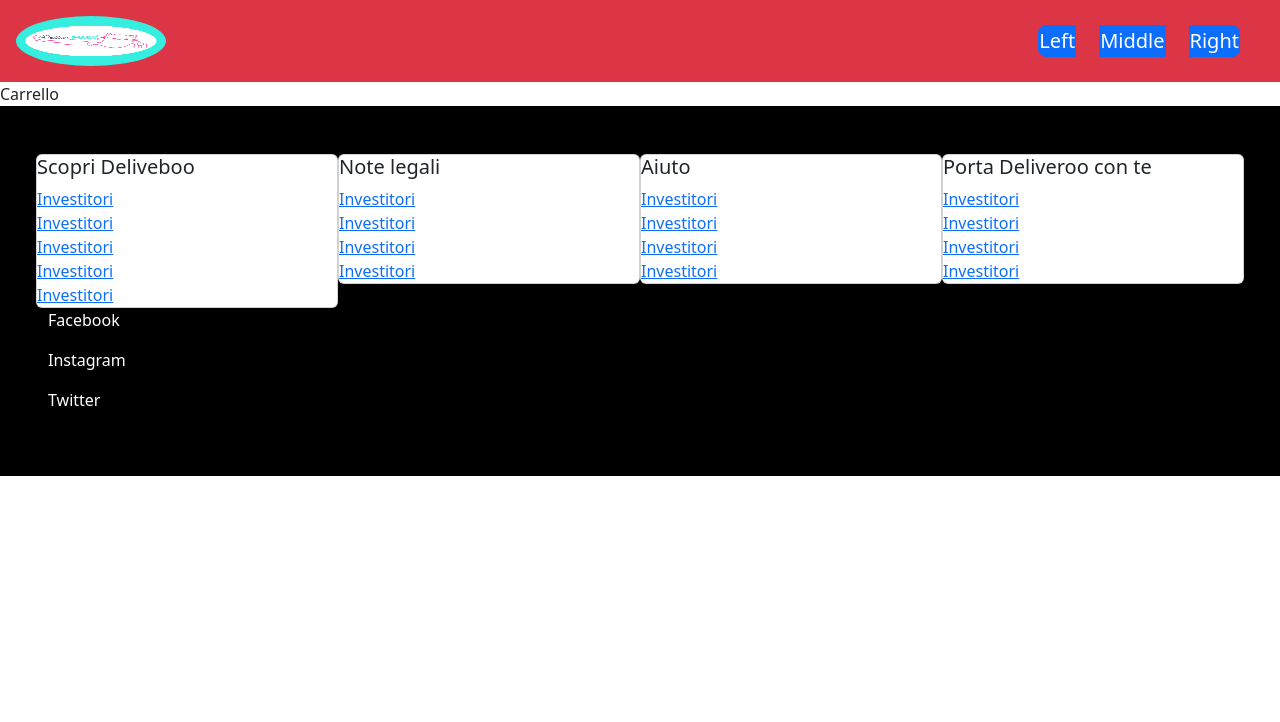
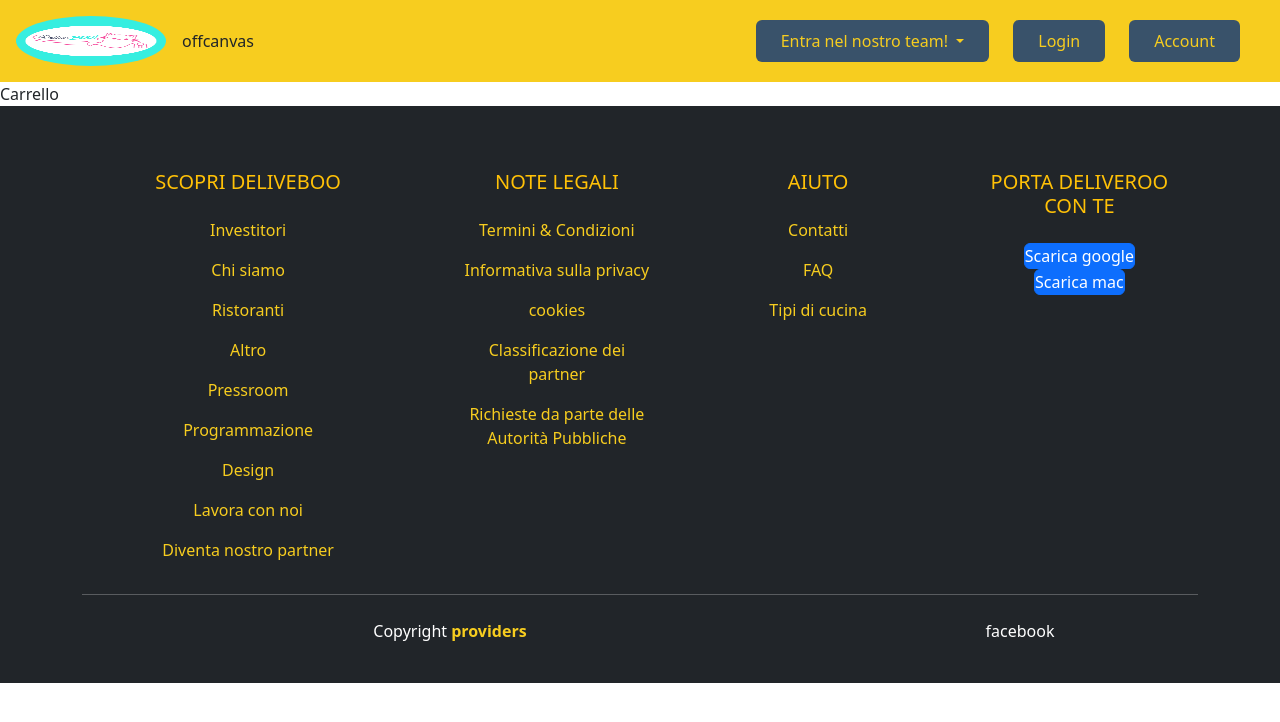
Before and after one commit to gabrielebottari/deliveboo-frontend, a Vue app: page /carrello in a window 1280 px wide. Shown: the top 722 px of the page. Built offline with nearby package versions, Linux system fonts and the light colour scheme.

Commit message:
modifiche di header e footer

```diff
--- a/src/assets/scss/partials/footer.scss
+++ b/src/assets/scss/partials/footer.scss
@@ -0,0 +1,7 @@
+* {
+    text-decoration: none;
+}
+a {
+    //background-color: #39526A;
+    color: #F7CD1F;
+}
--- a/src/assets/scss/partials/header.scss
+++ b/src/assets/scss/partials/header.scss
@@ -0,0 +1,41 @@
+.logo-container > img {
+    height: 50px;
+    width: 150px;
+}
+.header-container{
+    background-color: #F7CD1F;
+}
+.btn {
+    background-color: #39526A;
+    color: #F7CD1F;
+}
+.dropdown-menu {
+    background-color: #39526A;
+    color: #F7CD1F;
+}
+.dropdown-item {
+    background-color: #39526A;
+    color: #F7CD1F;
+}
+.dropdown-item:hover {
+    background-color: #39526A;
+    color: white;
+}
+.navbar-toggler-icon > *{
+    background-color: #39526A;
+    color: #F7CD1F;
+}
+.navbar-toggler{
+    background-color: #39526A;
+    color: #F7CD1F;
+}
+.button-try {
+    display: none;
+    color: chartreuse;
+}
+
+@media only screen and (max-width: 400px) {
+    .offcanvas-body > * {
+        display: inline;
+    }
+}
--- a/src/components/AppFooter.vue
+++ b/src/components/AppFooter.vue
@@ -12,94 +12,127 @@
 </script>
 
 <template>
-    <div class="container-fluid bg-black text-white p-5">
 
-        <!--Card del footer contenenti link ed altro-->
-        <div class="row">
-            <div class="col-sm-3 mb-3 mb-sm-0">
-                <div class="card">
-                    <div class="card-body">
-                        <h5 class="card-title">Scopri Deliveboo</h5>
-                        <a href="">Investitori</a>
-                        <br>
-                        <a href="">Investitori</a>
-                        <br>
-                        <a href="">Investitori</a>
-                        <br>
-                        <a href="">Investitori</a>
-                        <br>
-                        <a href="">Investitori</a>
-                        <br>
-                    </div>
+<!--Card del footer contenenti link ed altro-->
+<footer class="bg-dark text-white pb-4 pt-5">
+    <div class="container text-center text-md-left justify-content-around">
+
+        <div class="row text-center text-md-left">
+            <div class="col-md-3 col-lg-3 col-xl-3 mx-auto mt-3">
+                <h5 class="text-uppercase mb-4 font-weight-bold text-warning">
+                    Scopri Deliveboo
+                </h5>
+                <p>
+                    <a href="#">Investitori</a>
+               </p>
+               <p>
+                    <a href="#">Chi siamo</a>
+               </p>
+               <p>
+                    <a href="#">Ristoranti</a>
+               </p>
+               <p>
+                    <a href="#">Altro</a>
+               </p>
+               <p>
+                    <a href="#">Pressroom</a>
+               </p>
+               <p>
+                    <a href="#">Programmazione</a>
+               </p>
+               <p>
+                    <a href="#">Design</a>
+               </p>
+               <p>
+                    <a href="#">Lavora con noi</a>
+               </p>
+               <p>
+                    <a href="#">Diventa nostro partner</a>
+               </p>
+            </div>
+
+            <div class="col-md-2 col-lg-2 col-xl-2 mx-auto mt-3">
+                <h5 class="text-uppercase mb-4 font-weight-bold text-warning">
+                    note legali
+                </h5>
+                <p>
+                    <a href="#">Termini & Condizioni</a>
+                </p>
+                <p>
+                    <a href="#">Informativa sulla privacy</a>
+                </p>
+                <p>
+                    <a href="#">cookies</a>
+                </p>
+                <p>
+                    <a href="#">Classificazione dei partner</a>
+                </p>
+                <p>
+                    <a href="#">Richieste da parte delle Autorità Pubbliche</a>
+                </p>
+            </div>
+
+            <div class="col-md-3 col-lg-2 col-xl-2 mx-auto mt-3">
+                <h5 class="text-uppercase mb-4 font-weight-bold text-warning">
+                    Aiuto
+                </h5>
+                <p>
+                    <a href="#">Contatti</a>
+                </p>
+                <p>
+                    <a href="#">FAQ</a>
+                </p>
+                <p>
+                    <a href="#">Tipi di cucina</a>
+                </p>
+            </div>
+
+            <div class="col-md-3 col-lg-2 col-xl-2 mx-auto mt-3">
+                <h5 class="text-uppercase mb-4 font-weight-bold text-warning">
+                    Porta Deliveroo con te
+                </h5>
+                <button class="btn btn-primary">
+                    Scarica google
+                </button>
+                <button class="btn btn-primary">
+                    Scarica mac
+                </button>
+            </div>
+
+        </div>
+
+        <hr class="mb-4">
+
+        <div class="row align-items-center">
+
+            <div class="col-md-7 col-lg-8">
+                <p>
+                    Copyright
+                    <a href="#">
+                        <strong>providers</strong>
+                    </a>
+                </p>
+            </div>
+
+            <div class="col-md-5 col-lg-4">
+                <div class="text-center text-md-right">
+                    <ul class="list-unstyled list-inline">
+                        <li class="list-inline-item">
+                            <a href="#" class="btn-floating btn-sm text-white">
+                                facebook
+                            </a>
+                        </li>
+                    </ul>
                 </div>
             </div>
 
-            <div class="col-sm-3">
-                <div class="card">
-                    <div class="card-body">
-                        <h5 class="card-title">Note legali</h5>
-                        <a href="">Investitori</a>
-                        <br>
-                        <a href="">Investitori</a>
-                        <br>
-                        <a href="">Investitori</a>
-                        <br>
-                        <a href="">Investitori</a>
-                        <br>
-                    </div>
-                </div>
-            </div>
-
-            <div class="col-sm-3">
-                <div class="card">
-                    <div class="card-body">
-                        <h5 class="card-title">Aiuto</h5>
-                        <a href="">Investitori</a>
-                        <br>
-                        <a href="">Investitori</a>
-                        <br>
-                        <a href="">Investitori</a>
-                        <br>
-                        <a href="">Investitori</a>
-                        <br>
-                    </div>
-                </div>
-            </div>
-
-            <div class="col-sm-3">
-                <div class="card">
-                    <div class="card-body">
-                        <h5 class="card-title">Porta Deliveroo con te</h5>
-                        <a href="">Investitori</a>
-                        <br>
-                        <a href="">Investitori</a>
-                        <br>
-                        <a href="">Investitori</a>
-                        <br>
-                        <a href="">Investitori</a>
-                        <br>
-                    </div>
-                </div>
-            </div>
         </div>
 
-        <!--Loghi dei social finali-->
+    </div>
+</footer>
 
-        <div class="social-logo">
-            <p>
-                Facebook
-            </p>
-            <p>
-                Instagram
-            </p>
-            <p>
-                Twitter
-            </p>
-        </div>
-
-
-    </div>
 </template>
 
 <style lang="scss" scoped>
+    @import "../assets/scss/partials/footer.scss";
 </style>
--- a/src/components/AppHeader.vue
+++ b/src/components/AppHeader.vue
@@ -13,7 +13,7 @@
 
 <template>
     <!--Container dell'header-->
-    <div class="container-fluid bg-danger text-center classe">
+    <div class="container-fluid text-center header-container">
         <div class="row p-3">
 
             <nav class="navbar navbar-expand-lg">
@@ -25,19 +25,32 @@
                     <!--Parte destra dell'header-->
 
                     <!--toggle responsive: da decidere l'estetica, per poi correggerlo-->
-                    <button class="navbar-toggler" type="button" data-bs-toggle="collapse" data-bs-target="#navbarNavAltMarkup" aria-controls="navbarNavAltMarkup" aria-expanded="false" aria-label="Toggle navigation">
-                        <span class="navbar-toggler-icon bg-white"></span>
+                    <!--<button class="navbar-toggler" type="button" data-bs-toggle="collapse" data-bs-target="#navbarNavAltMarkup" aria-controls="navbarNavAltMarkup" aria-expanded="false" aria-label="Toggle navigation">
+                        <span class="navbar-toggler-icon p-3"></span>
                     </button>
+                    -->
 
+                    <!--Offcanvas-->
+                    <div>
+                        offcanvas
+                    </div>
                     <!--vari bottoni con i link: decidere se va bene, per poi correggere-->
                     <div class="collapse navbar-collapse" id="navbarNavAltMarkup">
                         <div class="navbar-nav ms-auto">
                             <!--Link delle varie pagine-->
-                            <div class="btn-group btn-group-lg" role="group" aria-label="Large button group">
-                                <button type="button" class="btn btn-primary me-4">Left</button>
-                                <button type="button" class="btn btn-primary me-4">Middle</button>
-                                <button type="button" class="btn btn-primary me-4">Right</button>
+
+                            <div class="dropdown">
+                                <button class="btn dropdown-toggle me-4 px-4 py-2" type="button" data-bs-toggle="dropdown" aria-expanded="false">
+                                    Entra nel nostro team!
+                                </button>
+                                <ul class="dropdown-menu px-5 py-2">
+                                    <li><a class="dropdown-item me-4 px-4 py-2 text-center" href="#">Deliveboo</a></li>
+                                    <li><a class="dropdown-item me-4 px-4 py-2 text-center" href="#">Consegne</a></li>
+                                    <li><a class="dropdown-item me-4 px-4 py-2 text-center" href="#">Partner</a></li>
+                                </ul>
                             </div>
+                            <button type="button" class="btn me-4 px-4 py-2">Login</button>
+                            <button type="button" class="btn me-4 px-4 py-2">Account</button>
                         </div>
                     </div>
                 </div>
@@ -48,8 +61,17 @@
 </template>
 
 <style lang="scss" scoped>
-    .logo-container > img {
-        height: 50px;
-        width: 150px;
+    @import "../assets/scss/partials/header.scss";
+    .offcanvas {
+        background-color: #39526A;
+        max-width: 200px;
     }
+    .offcanvas-hidden {
+    display: none;
+}
+
+.offcanvas-body-hidden {
+    visibility: hidden;
+}
+
 </style>
--- /dev/null
+++ b/src/header.js
@@ -0,0 +1,8 @@
+document.addEventListener('DOMContentLoaded', function () {
+    var offcanvasTrigger = document.querySelector('[data-bs-target="#offcanvasWithBothOptions"]');
+    var offcanvasBody = document.querySelector('.offcanvas-body');
+
+    offcanvasTrigger.addEventListener('click', function () {
+        offcanvasBody.classList.remove('offcanvas-body-hidden');
+    });
+});
```
Also changed, not shown: src/components/VecchioFooter.vue (added, +80 -0 lines), src/pages/Homepage.vue (+29 -33 lines).
